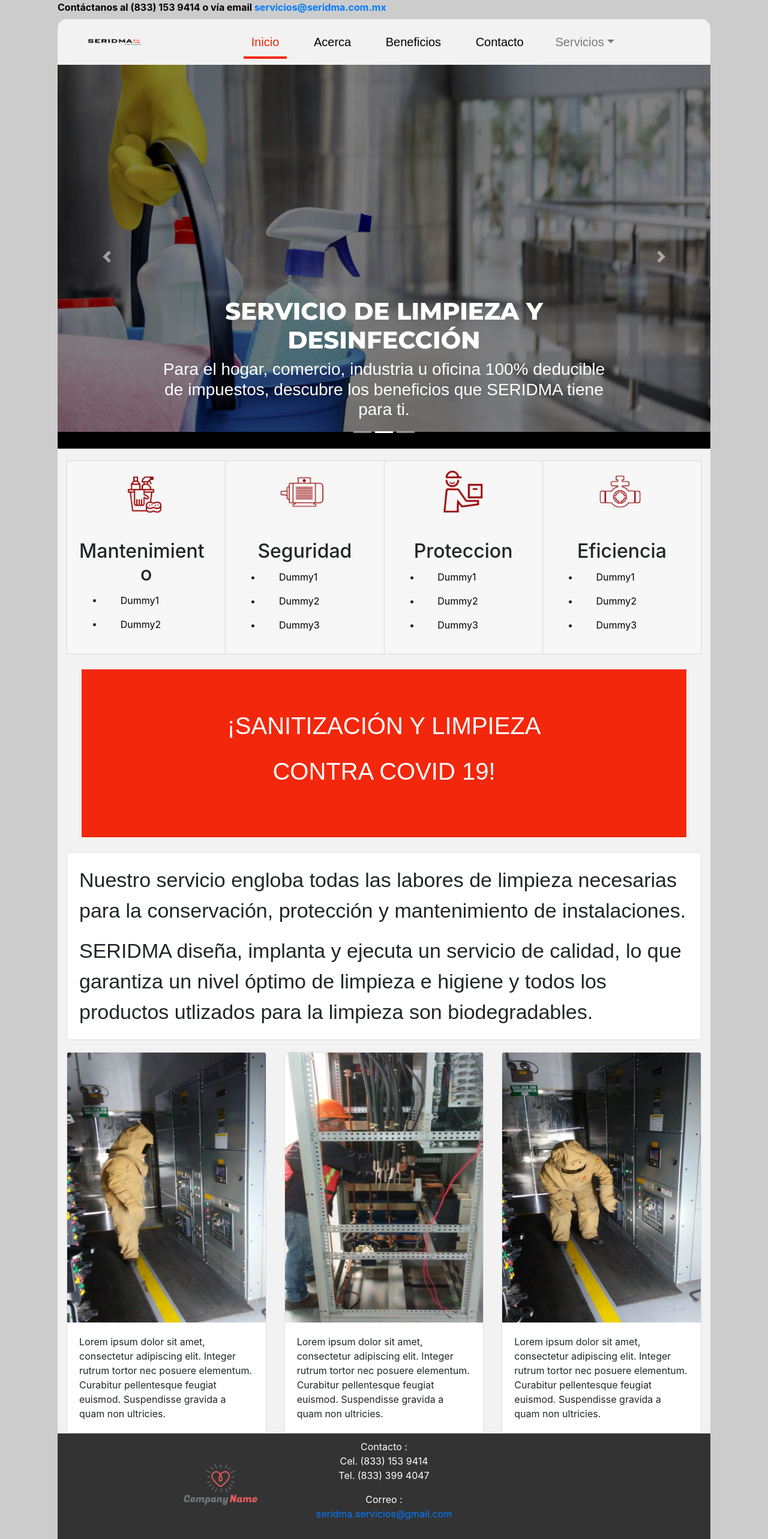
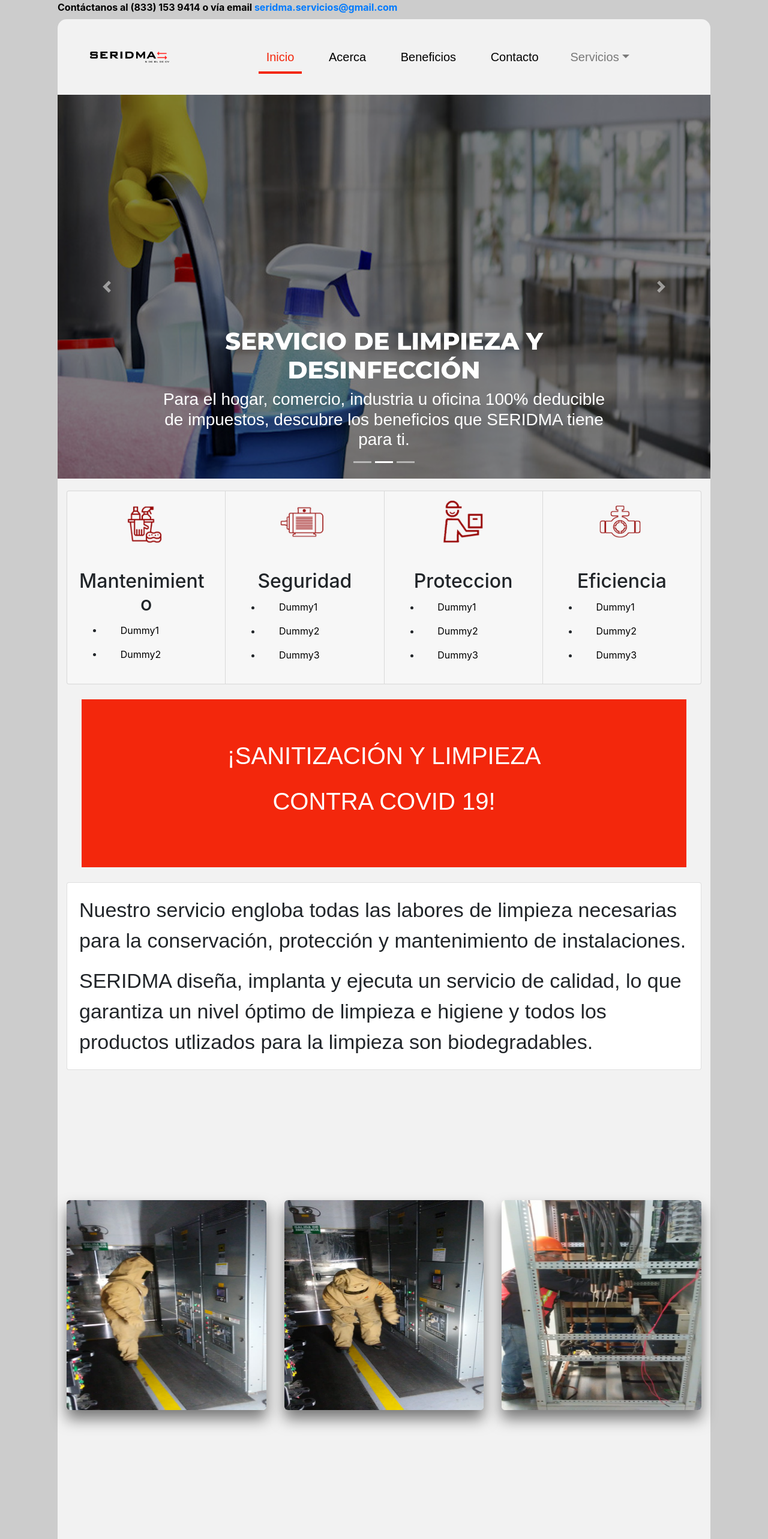
Before and after one commit to CesarAguilar43/seridma, a React (Create React App) app: page / in a window 1280 px wide. Shown: the top 2566 px of the page at 60% size. Built offline with nearby package versions, Linux system fonts and the light colour scheme; a web font is replaced by a local one.

Commit message:
Cambios en el home V4

```diff
--- a/src/assets/css/Carousel.css
+++ b/src/assets/css/Carousel.css
@@ -1,3 +1,8 @@
+.carousel-full{
+    width: 100%;
+    height: 40rem;
+}
+
 .carousel-item{
     height: 40rem;
     background-color: black;
@@ -12,6 +17,8 @@
     background-position:  center;
     background-size: cover;
     opacity: 0.5;
+    width: 100%;
+    height: 100%;
     /*height: auto;*/
 }
 h1{
--- /dev/null
+++ b/src/assets/css/Hover-Images.css
@@ -0,0 +1,57 @@
+.container-hover-img{
+    width: 100%;
+    display: flex;
+    justify-content: center;
+    align-items: center;
+    height: 100vh;
+}
+.container-hover-img figure{
+    position: relative;
+    height: 350px;
+    width: 350px;
+    overflow: hidden;
+    border-radius: 6px;
+    box-shadow: 0px 15px 25px rgba(0, 0, 0, 0.5);
+    cursor: pointer;
+}
+.container-hover-img figure img{
+    width: 100%;
+    height: 100%;
+    transition: all 500ms ease-out;
+}
+.container-hover-img figure .layer{
+    position: absolute;
+    top: 0;
+    width: 100%;
+    height: 100%;
+    background: rgba(243, 39, 12, 0.8);
+    transition: all 500ms ease-out;
+    opacity: 0;
+    visibility: hidden;
+    text-align: center;
+}
+.container-hover-img figure:hover >.layer{
+opacity: 1;
+visibility: visible;
+}
+.container-hover-img figure:hover > img{
+    transform: scale(1.3);
+}
+.container-hover-img figure:hover > .layer h3{
+margin-top: 70px;
+margin-bottom: 15px;
+}
+.container-hover-img figure .layer h3{
+    color: #fff;
+    font-weight: 400;
+    margin-bottom: 120px;
+    margin-top: 30px;
+}
+.container-hover-img figure .layer p{
+    color: #fff;
+    font-size: 15px;
+    line-height: 1.5;
+    width: 100%;
+    max-width: 220px;
+    margin: auto;
+}
--- a/src/assets/css/NavBar.css
+++ b/src/assets/css/NavBar.css
@@ -22,3 +22,10 @@
     border-bottom: 4px solid;
     transition-duration: 115ms;
   }
+.layer{
+  width: 100%;
+}
+  .logoImg{
+    width: 150px;
+    height: 100px;
+  }
--- a/src/components/carousel/Carousel.js
+++ b/src/components/carousel/Carousel.js
@@ -15,7 +15,7 @@
                     alt="First slide"
                 />
                 <Carousel.Caption>
-                    <h1>¿QUIENES SOMOS NOSOTROS?</h1>
+                    <h1>¿QUIENES SOMOS?</h1>
                     <h3>
                     Somos una empresa 100% mexicana, dedicada a brindar servicios
                     integrales de mantenimiento, distinguidos por nuestra calidad
--- a/src/components/header/Header.js
+++ b/src/components/header/Header.js
@@ -15,9 +15,7 @@
                         <Link exact={true} to="/">
                             <img
                                 src={logo}
-                                width="100px"
-                                height="50px"
-                                className="d-inline-block align-top"
+                                className="d-inline-block align-top logoImg"
                                 alt="Seridma"
                             />
                         </Link>
--- /dev/null
+++ b/src/components/hover-images/Hover-Images.js
@@ -0,0 +1,23 @@
+import '../../assets/css/Hover-Images.css';
+
+const HoverImg = (props) => {
+    const {
+        ruteImg,
+        altImg,
+        titleImg,
+        descImg
+    } = props;
+    return (
+        <div className="container-hover-img">
+            <figure>
+                <img src={ruteImg} alt={altImg} />
+                <div className="layer">
+                    <h3>{titleImg}</h3>
+                    <p>{descImg}</p>
+                </div>
+            </figure>
+        </div>);
+
+}
+
+export default HoverImg;
--- a/src/containers/home/Home.js
+++ b/src/containers/home/Home.js
@@ -7,6 +7,7 @@
 import seridma01 from '../../assets/img/seridma01.jpeg';
 import seridma02 from '../../assets/img/seridma02.jpeg';
 import seridma03 from '../../assets/img/seridma03.jpeg';
+import HoverImg from '../../components/hover-images/Hover-Images';
 
 function Home() {
     return (
@@ -36,34 +37,13 @@
                 </Row>
                 <Row>
                     <Col xs={12} lg={4}>
-                        <Card className="cards">
-                            <Card.Img variant="top" src={seridma01} className="cardsImage" />
-                            <Card.Body>
-                                <Card.Text>
-                                    Lorem ipsum dolor sit amet, consectetur adipiscing elit. Integer rutrum tortor nec posuere elementum. Curabitur pellentesque feugiat euismod. Suspendisse gravida a quam non ultricies.
-                            </Card.Text>
-                            </Card.Body>
-                        </Card>
+                        <HoverImg ruteImg={seridma01} altImg="Imagen1" titleImg="Titulo 1" descImg="loremp ipsum" />
                     </Col>
                     <Col xs={12} lg={4}>
-                        <Card className="cards">
-                            <Card.Img variant="top" src={seridma03} className="cardsImage" />
-                            <Card.Body>
-                                <Card.Text>
-                                    Lorem ipsum dolor sit amet, consectetur adipiscing elit. Integer rutrum tortor nec posuere elementum. Curabitur pellentesque feugiat euismod. Suspendisse gravida a quam non ultricies.
-                            </Card.Text>
-                            </Card.Body>
-                        </Card>
+                        <HoverImg ruteImg={seridma02} altImg="Imagen1" titleImg="Titulo 2" descImg="loremp ipsum" />
                     </Col>
                     <Col xs={12} lg={4}>
-                        <Card className="cards">
-                            <Card.Img variant="top" src={seridma02} className="cardsImage" />
-                            <Card.Body>
-                                <Card.Text>
-                                    Lorem ipsum dolor sit amet, consectetur adipiscing elit. Integer rutrum tortor nec posuere elementum. Curabitur pellentesque feugiat euismod. Suspendisse gravida a quam non ultricies.
-                            </Card.Text>
-                            </Card.Body>
-                        </Card>
+                        <HoverImg ruteImg={seridma03} altImg="Imagen1" titleImg="Titulo 3" descImg="loremp ipsum" />
                     </Col>
                 </Row>
             </Container>
--- a/src/layouts/Layout.js
+++ b/src/layouts/Layout.js
@@ -10,7 +10,7 @@
             <div className="container-full">
                 <div style={{ backgroundColor: '#ccc', color: 'black' }}>
                     <label>
-                    <strong>Contáctanos al (833) 153 9414 o vía email <Link>servicios@seridma.com.mx</Link></strong>
+                    <strong>Contáctanos al (833) 153 9414 o vía email <Link>seridma.servicios@gmail.com</Link></strong>
                     </label></div>
                 <Header />
                 <main>
```
Also changed, not shown: src/assets/img/IMAGEN CARRUSEL1.png (added), src/assets/img/IMAGEN CARRUSEL2.png (added).
